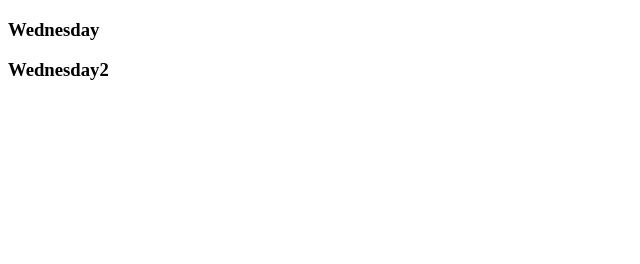
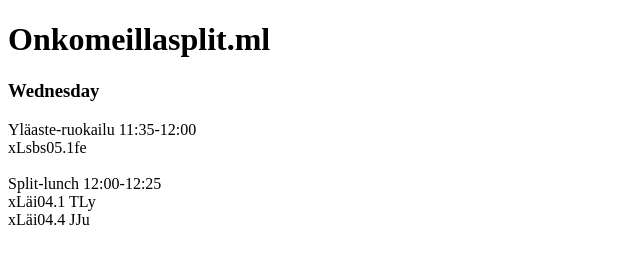
Before and after one commit to helkama/onkomeillasplit.ml, a plain HTML site: page index.html in a window 1280 px wide. Shown: the whole page, without its empty margins (0-640 px from the left). Drawn offline with Linux system fonts and the light colour scheme.

Commit message:
Some data is now being projected

```diff
--- a/index.html
+++ b/index.html
@@ -6,7 +6,7 @@
 </head>
 
 <body>
-
+<h1> Onkomeillasplit.ml </h1>
   <div id="FIRST">
     <div class="0" style="display:none">
       <h3>Sunday</h3>
@@ -52,7 +52,17 @@
 
     </div>
     <div class="3" style="display:none">
-      <h3>Wednesday2</h3>
+      <!-- Keskiviikko -->
+      Yl&auml;aste-ruokailu 11:35-12:00
+      <br>
+    xLsbs05.1fe
+    <br>
+    <br>
+    Split-lunch 12:00-12:25
+    <br>
+    xL&auml;i04.1 TLy
+    <br>
+    xL&auml;i04.4 JJu
 
     </div>
     <div class="4" style="display:none">
```
